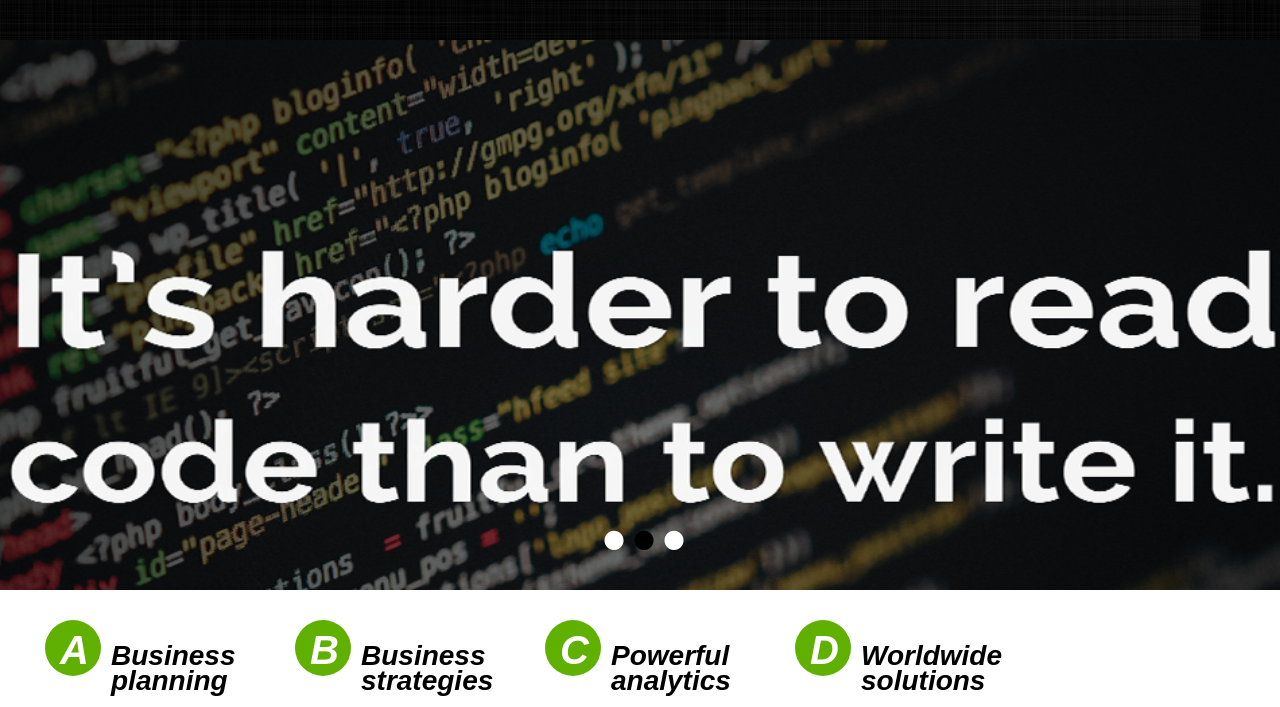
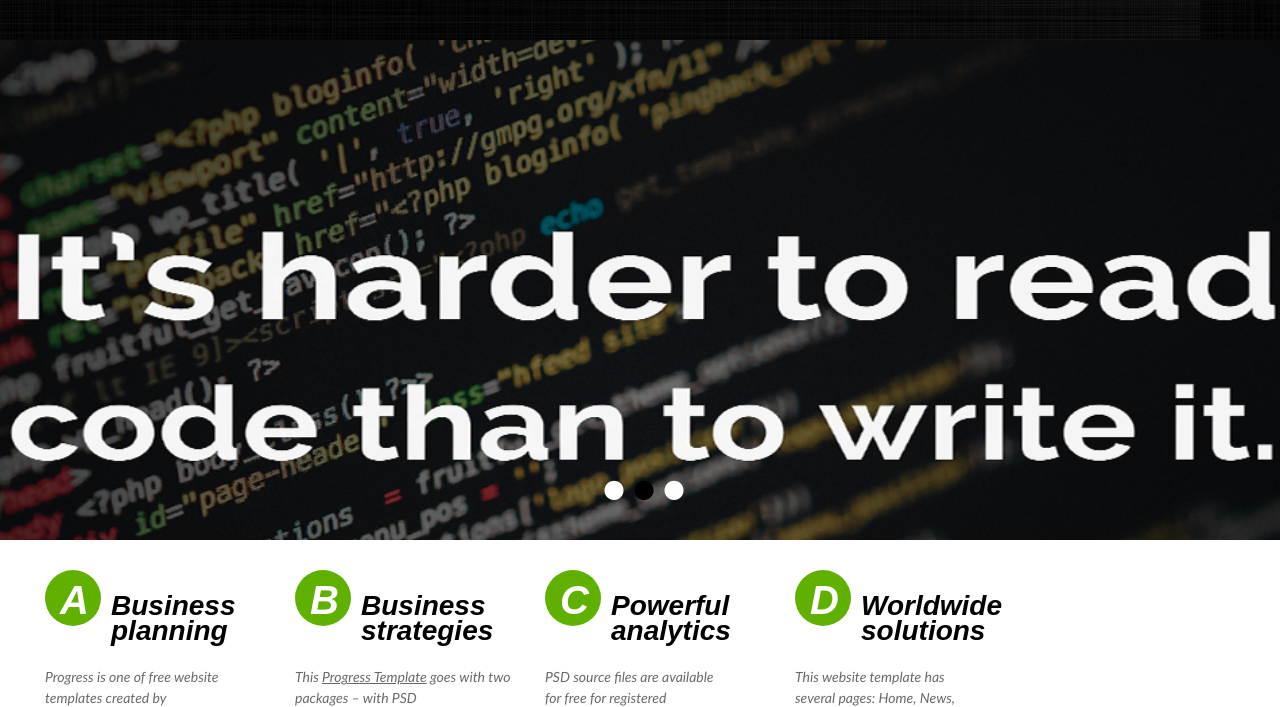
Before and after one commit to FrontEndTeamFormation/SocleGulp, a website: page home.html in a window 1280 px wide. Shown: the part 122-829 px from the top of the page. Drawn offline with nearby package versions, Linux system fonts and the light colour scheme; files that its build step writes are made by us from their sources; a web font is replaced by a local one.

Commit message:
slid heigt to 500

```diff
--- a/assets/stylesheet/layout/_content.scss
+++ b/assets/stylesheet/layout/_content.scss
@@ -203,10 +203,10 @@
 .slideshow {
   overflow: hidden;
   width: 100%;
-  height: 550px;
+  height: 500px;
   display: block;
   img {
     width: 100%;
-    height: 550px;
+    height: 500px;
   }
 }
--- a/home.html
+++ b/home.html
@@ -259,8 +259,7 @@
             <div class="foot-info col-md-2" >
                 <h2>Newsletter</h2>
                 <form action="#">
-                    <input type="text" placeholder="Type Your Email Here ">
-                    </br></br>
+                    <input type="text" placeholder="Type Your Email Here "><br>
                     <input type="submit" class="sub" style="float: right">
                 </form>
             </div>
```
